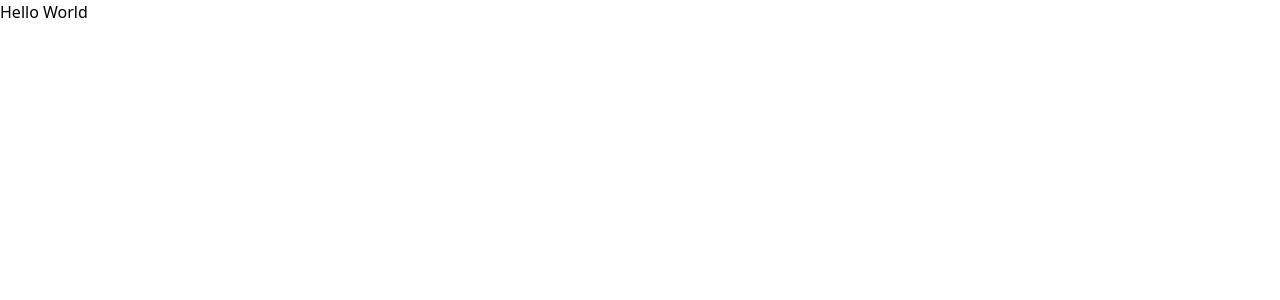
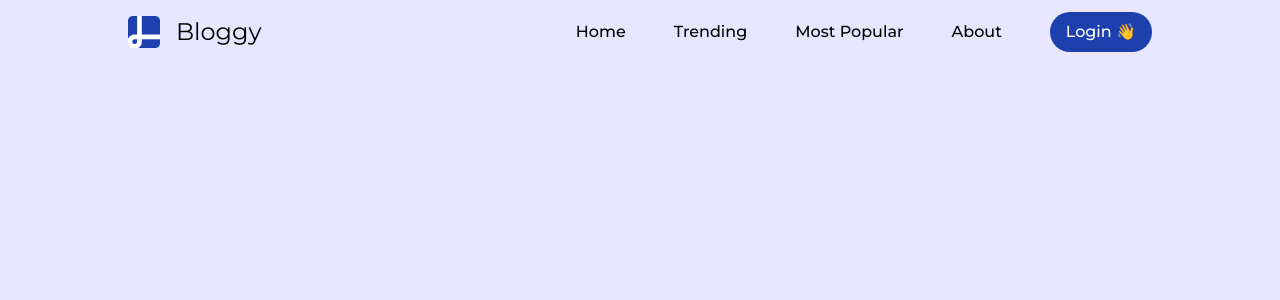
Before and after one commit to vaibhavchandolia/bloggy, a React (Vite) app: page / in a window 1280 px wide. Shown: the top 300 px of the page. Built offline with nearby package versions, Linux system fonts and the light colour scheme.

Commit message:
working on navbar

```diff
--- a/package.json
+++ b/package.json
@@ -10,8 +10,8 @@
     "preview": "vite preview"
   },
   "dependencies": {
-    "react": "19.0.0-rc-66855b96-20241106",
-    "react-dom": "19.0.0-rc-66855b96-20241106"
+    "react": "^19.1.1",
+    "react-dom": "^19.1.1"
   },
   "devDependencies": {
     "@eslint/js": "^9.13.0",
--- a/src/App.jsx
+++ b/src/App.jsx
@@ -1,6 +1,15 @@
+import Navbar from "./components/Navbar"
+
 const App = () => {
   return (
-    <div className=''>Hello World</div>
+    <div className='px-4 md:px-8 lg:px-16 xl:px-32 2xl:px-64'>
+      {/* {Navbar} */}
+      <Navbar />
+      {/* {Breadcrumb} */}
+      {/* {introduction} */}
+      {/* {Featured Posts} */}
+      {/* {Posts List} */}
+    </div>
   )
 }
 
--- /dev/null
+++ b/src/components/Navbar.jsx
@@ -0,0 +1,47 @@
+import { useState } from "react"
+
+const Navbar = () => {
+
+  const [Open, setOpen] = useState(false)
+
+  return (
+    <div className='w-full h-16 md:20 flex items-center justify-between'>
+      {/* Logo */}
+      <div className='flex items-center gap-4 text-2xl font-blod'>
+        <img src="/logo.png" className="w-8 h-8 " alt="" />
+        <span>Bloggy</span>
+      </div>
+      {/* Mobile Menu */}
+      <div className="md:hidden">
+        <div className="cursor-pointer text-4xl" onClick={() => setOpen((prev) => !prev)}>
+          {Open? "X" : "="}
+        </div>
+        {/* Mobile Link List */}
+        <div className={`w-full h-screen flex flex-col items-center justify-center gap-8 font-medium text-lg absolute top-16 transition-all ease-in-out ${
+          Open ? "-right-0" : "-right-[100%]"
+          }`}>
+          <a href="/">Home</a>
+          <a href="/">Trending</a>
+          <a href="/">Most Popular</a>
+          <a href="/">About</a>
+          <a href="">
+            <button className="py-2 px-4 rounded-3xl bg-blue-800 text-white">Login 👋</button>
+          </a>
+        </div>
+
+      </div>
+      {/* Desktop Menu */}
+      <div className="hidden md:flex items-center gap-8 xl:gap-12 font-medium">
+        <a href="/">Home</a>
+        <a href="/">Trending</a>
+        <a href="/">Most Popular</a>
+        <a href="/">About</a>
+        <a href="">
+          <button className="py-2 px-4 rounded-3xl bg-blue-800 text-white">Login 👋</button>
+        </a>
+      </div>
+    </div>
+  )
+}
+
+export default Navbar
--- a/src/index.css
+++ b/src/index.css
@@ -1,3 +1,10 @@
 @tailwind base;
 @tailwind components;
 @tailwind utilities;
+
+body{
+    background-color: #e6e6ff;
+    width: 100vw;
+    overflow-x: hidden;
+    font-family: "Montserrat", sans-serif;
+}
```
Also changed, not shown: 1 other file (tests, documents, lock files or other folders).
